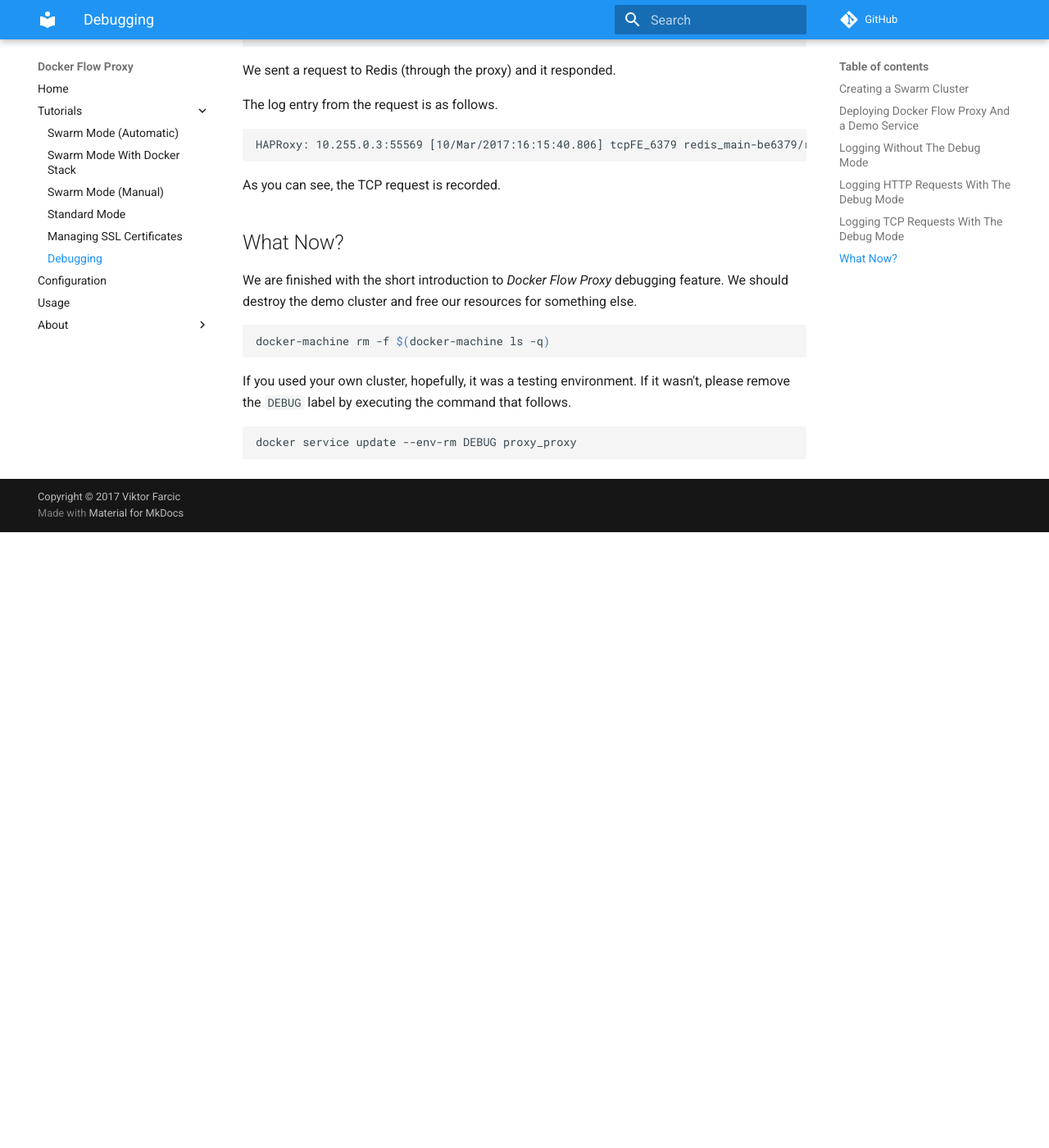
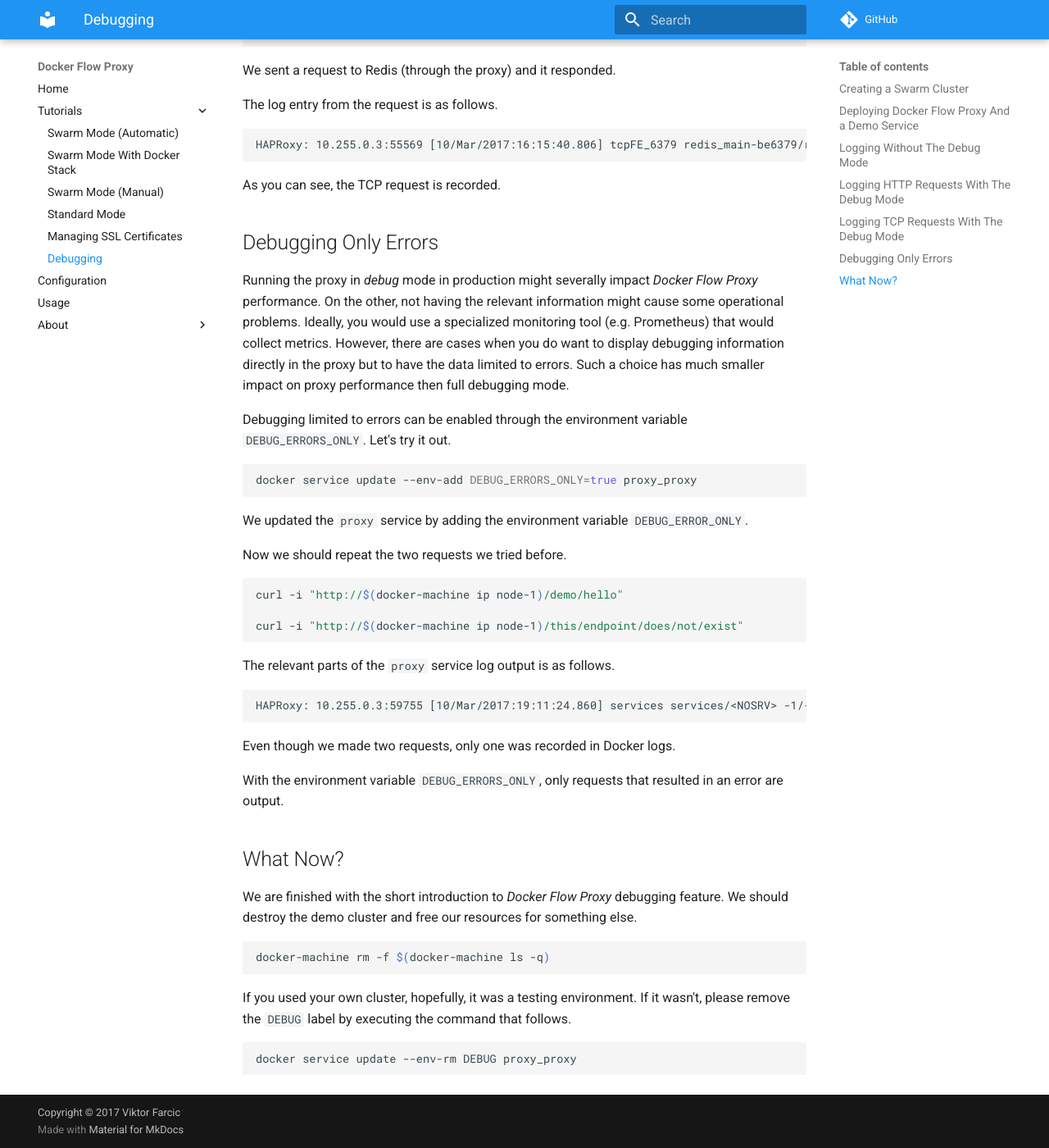
Before and after one commit to docker-flow/docker-flow-proxy, an MkDocs documentation site: the page built from docs/debugging.md, in a window 1280 px wide and 1400 px high, scrolled down 5006 px. Shown: the whole window at 82% size. Built offline with MkDocs 1.6.1 and Material for MkDocs 9.7.7, drawn with Linux system fonts in a browser that asks for light colours; comment, search, counter and statistics services are not loaded; old or Windows-style settings are respelled for this version of MkDocs; before the commit the page ends 5655 px from its top, so only the background shows below that; some of the changed text lies outside the part shown.

Commit message:
Debug only errors

````diff
--- a/docs/debugging.md
+++ b/docs/debugging.md
@@ -3,6 +3,9 @@
 *Docker Flow Proxy* is designed for high loads. One of the conscious design decision was to limit logging to a minimum. By default, you will see logs only for the events sent to the proxy, not from user's requests destined to your services. If logging of all requests is enabled, it could require more resources than request forwarding (proxy's primary function).
 
 While the decision to provide minimal logging is a good one when things are working correctly, you might find yourself in a situation when the proxy is not behaving as expected. In such a case, additional logging for a limited time can come in handy.
+
+!!! danger
+	Do not enable debugging in production. It might severally impact *Docker Flow Proxy* performance.
 
 The examples that follow will show you how to enable *Docker Flow Proxy* debugging mode.
 
@@ -118,8 +118,8 @@ Please go back to the other terminal and observe the logs.
 The relevant part of the output is as follows.
 
 ```
-HAPRoxy: 10.255.0.3:52639 [10/Mar/2017:13:18:00.780] services go-demo_main-be8080/go-demo_main 0/0/0/1/1 200 150 - - ---- 1/1/0/0/0 0/0 "GET /dem
-HAPRoxy: 10.255.0.3:52647 [10/Mar/2017:13:18:00.995] services services/<NOSRV> -1/-1/-1/-1/0 503 1271 - - SC-- 0/0/0/0/0 0/0 "GET /this/endpoint/
+HAPRoxy: 10.255.0.3:52639 [10/Mar/2017:13:18:00.780] services go-demo_main-be8080/go-demo_main 0/0/0/1/1 200 150 - - ---- 1/1/0/0/0 0/0 "GET /demo HTTP/1.1"
+HAPRoxy: 10.255.0.3:52647 [10/Mar/2017:13:18:00.995] services services/<NOSRV> -1/-1/-1/-1/0 503 1271 - - SC-- 0/0/0/0/0 0/0 "GET /this/endpoint/does/not/exist HTTP/1.1"
 ```
 
 As you can see, both requests were recorded.
@@ -212,6 +212,36 @@ HAPRoxy: 10.255.0.3:55569 [10/Mar/2017:16:15:40.806] tcpFE_6379 redis_main-be637
 
 As you can see, the TCP request is recorded.
 
+## Debugging Only Errors
+
+Running the proxy in *debug* mode in production might severally impact *Docker Flow Proxy* performance. On the other, not having the relevant information might cause some operational problems. Ideally, you would use a specialized monitoring tool (e.g. Prometheus) that would collect metrics. However, there are cases when you do want to display debugging information directly in the proxy but to have the data limited to errors. Such a choice has much smaller impact on proxy performance then full debugging mode.
+
+Debugging limited to errors can be enabled through the environment variable `DEBUG_ERRORS_ONLY`. Let's try it out.
+
+```bash
+docker service update --env-add DEBUG_ERRORS_ONLY=true proxy_proxy
+```
+
+We updated the `proxy` service by adding the environment variable `DEBUG_ERROR_ONLY`.
+
+Now we should repeat the two requests we tried before.
+
+```bash
+curl -i "http://$(docker-machine ip node-1)/demo/hello"
+
+curl -i "http://$(docker-machine ip node-1)/this/endpoint/does/not/exist"
+```
+
+The relevant parts of the `proxy` service log output is as follows.
+
+```
+HAPRoxy: 10.255.0.3:59755 [10/Mar/2017:19:11:24.860] services services/<NOSRV> -1/-1/-1/-1/0 503 1271 - - SC-- 0/0/0/0/0 0/0 "GET /this/endpoint/does/not/exist HTTP/1.1"
+```
+
+Even though we made two requests, only one was recorded in Docker logs.
+
+With the environment variable `DEBUG_ERRORS_ONLY`, only requests that resulted in an error are output.
+
 ## What Now?
 
 We are finished with the short introduction to *Docker Flow Proxy* debugging feature. We should destroy the demo cluster and free our resources for something else.
````
Also changed, not shown: other parts of docs/debugging.md (+0 -3 lines), TODO.md (deleted, +0 -2 lines), docs/config.md (+3 -1 lines), 2 other files.
